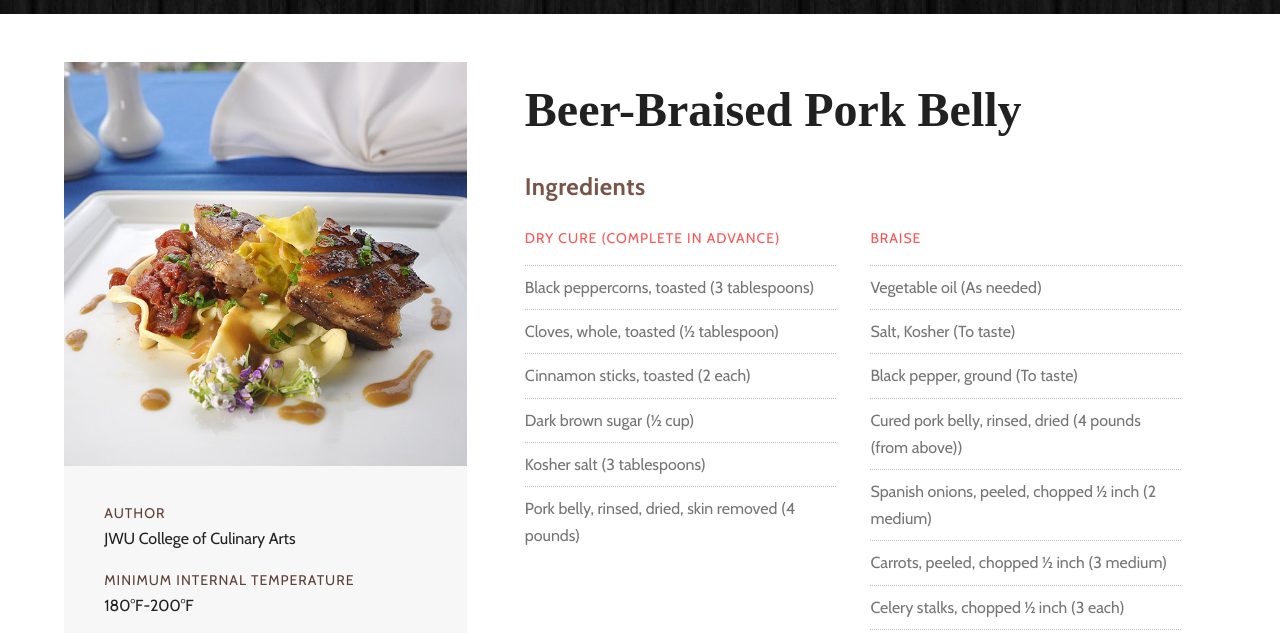
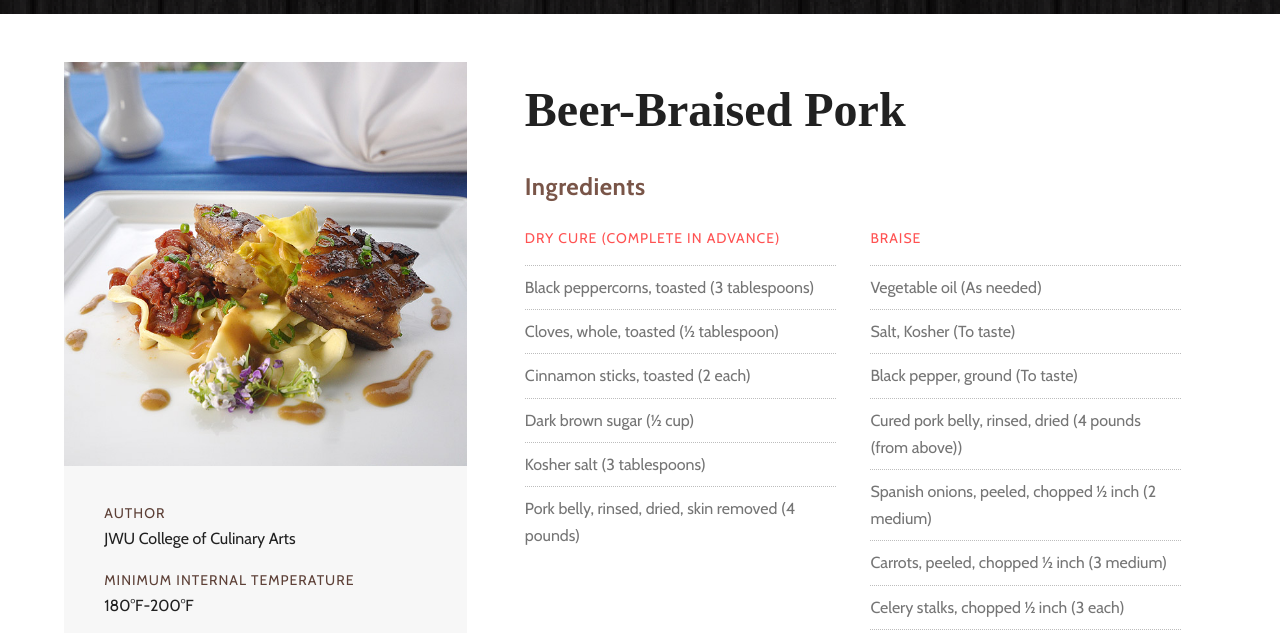
Before and after one commit to druryjeff/recipe, a plain HTML site: page index.html in a window 1280 px wide. Shown: the part 104-737 px from the top of the page. Drawn offline with nearby package versions, Linux system fonts and the light colour scheme; a web font is replaced by a local one.

Commit message:
Update menu title

```diff
--- a/index.html
+++ b/index.html
@@ -54,7 +54,7 @@
 
     <div class="col-right">
 
-      <h1>Beer-Braised Pork Belly</h1>
+      <h1>Beer-Braised Pork</h1>
 
       <h2>Ingredients</h2>
 
```
